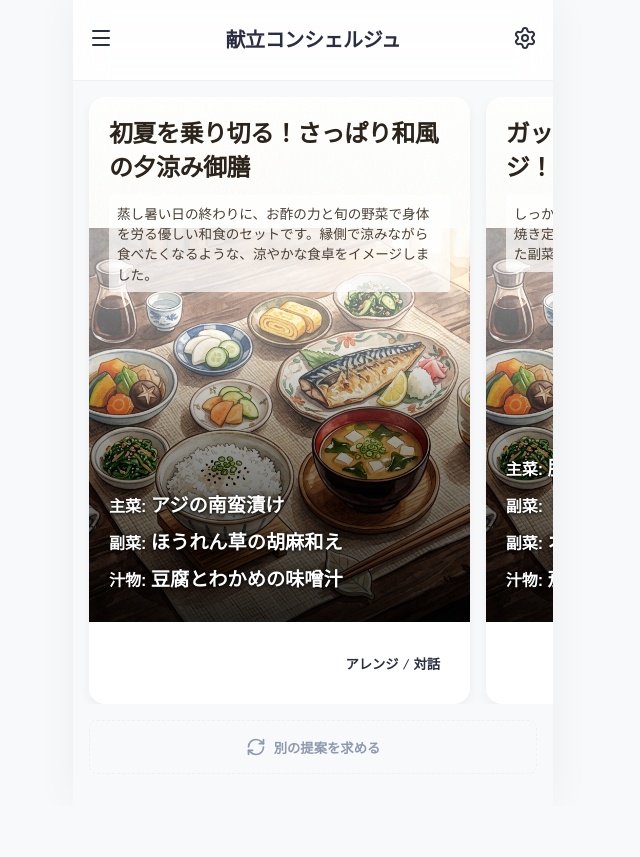
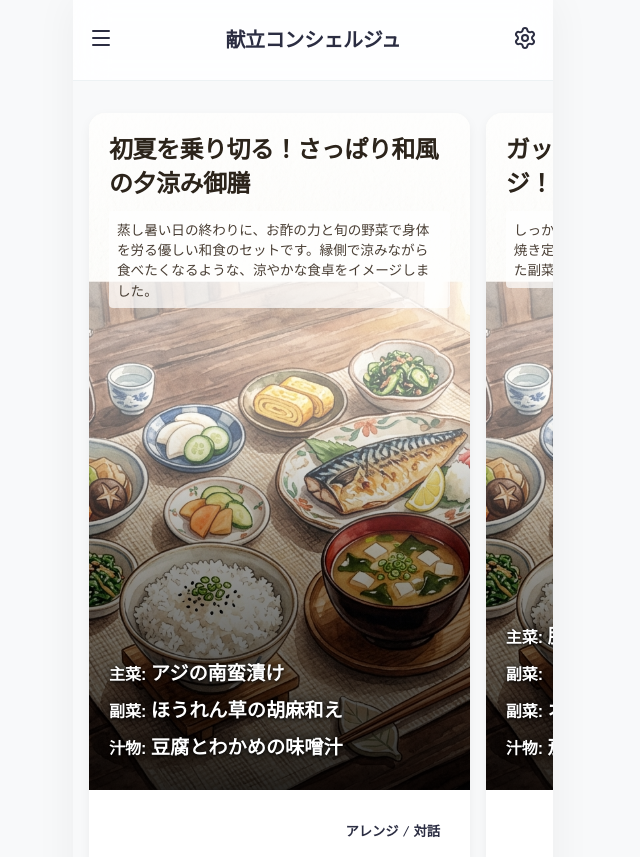
Before and after one commit to papakakky/menu-app-proto2, a Next.js app: page / in a window 1280 px wide. Shown: the top 857 px of the page, without its empty margins (327-967 px from the left). Before the commit the page ends 806 px from the top, so only its background shows below. Built offline with nearby package versions, Linux system fonts and the light colour scheme; no server answers; a web font is replaced by a local one.

Commit message:
Revert "feat: 画面の縦幅にピタッと合わせるフルスクリーンレイアウトに変更"
This reverts commit c6ac009bf56a5d6b3735fb461c85fddbd63034e0.

```diff
--- a/src/app/page.module.css
+++ b/src/app/page.module.css
@@ -30,7 +30,6 @@
   display: flex;
   flex-direction: column;
   align-items: center;
-  height: calc(100dvh - 75px);
 }
 
 .carousel {
@@ -38,10 +37,8 @@
   overflow-x: auto;
   scroll-snap-type: x mandatory;
   gap: 1rem;
-  padding: 0 1rem;
+  padding: 1rem;
   width: 100%;
-  flex: 1;
-  min-height: 0;
   scrollbar-width: none;
   -ms-overflow-style: none;
 }
@@ -53,14 +50,12 @@
 .carouselItem {
   flex: 0 0 85%;
   scroll-snap-align: center;
-  height: 100%;
 }
 
 .refreshBtnContainer {
   margin-top: 1rem;
   width: 100%;
   padding: 0 1rem;
-  padding-bottom: 1rem;
 }
 
 .refreshBtn {
--- a/src/components/ThemeCard.module.css
+++ b/src/components/ThemeCard.module.css
@@ -6,13 +6,12 @@
   box-shadow: 0 4px 12px rgba(0,0,0,0.05);
   display: flex;
   flex-direction: column;
-  height: 100%;
 }
 
 .imageContainer {
   position: relative;
   width: 100%;
-  flex: 1;
+  aspect-ratio: 9 / 16;
   background: #f4f0ec; /* 紙のような少し暖かい色 */
 }
 
```
